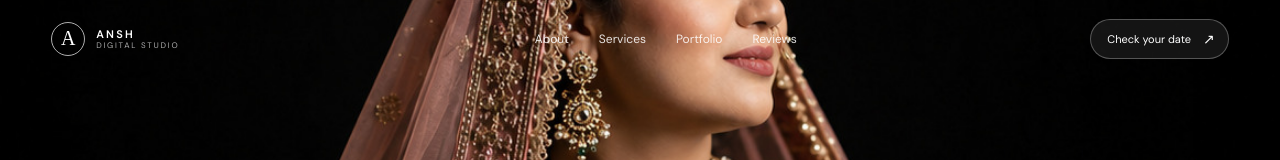
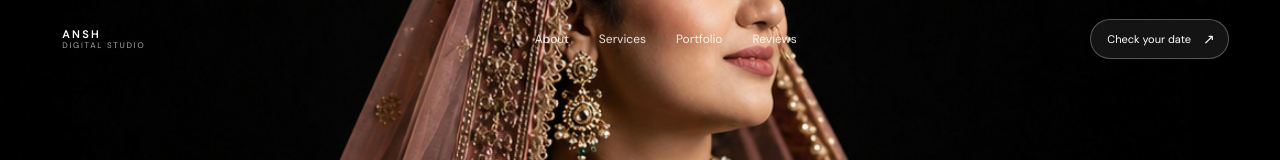
Before and after one commit to copywrk0-lgtm/Ansh-Digital-Studio, a Next.js app: page / in a window 1280 px wide. Shown: the top 160 px of the page. Built offline with nearby package versions, Linux system fonts and the light colour scheme; a web font is replaced by a local one.

Commit message:
Use real aperture-inspired brand mark in header

```diff
--- a/components/layout/Header.tsx
+++ b/components/layout/Header.tsx
@@ -5,6 +5,7 @@ import {useEffect,useState} from 'react';
 import {usePathname} from 'next/navigation';
 import {navItems} from '@/data/nav';
 import {site} from '@/lib/site';
+import {BrandMark} from '@/components/ui/BrandMark';
 import {MobileMenu} from './MobileMenu';
 
 export function Header(){
@@ -30,7 +31,7 @@ export function Header(){
   return <>
     <header className={`nav ${scrolled||!isHome?'navSolid':''}`}>
       <Link className='brand' href='/' aria-label='Ansh Digital Studio home'>
-        <span className='brandMark' aria-hidden='true'>A</span>
+        <BrandMark/>
         <span><b>ANSH</b><small>DIGITAL STUDIO</small></span>
       </Link>
       <nav className='desktopNav' aria-label='Primary navigation'>
```
